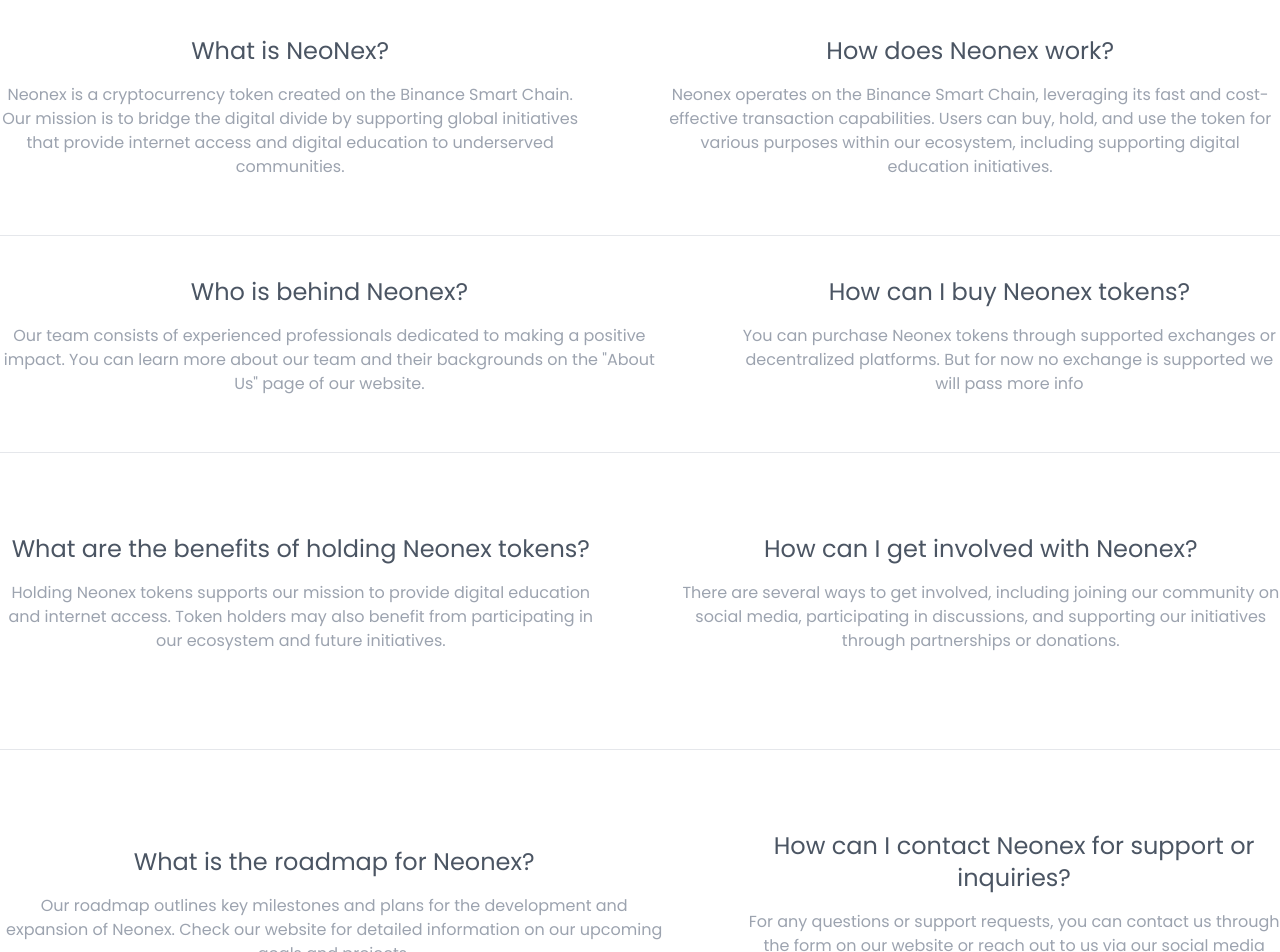
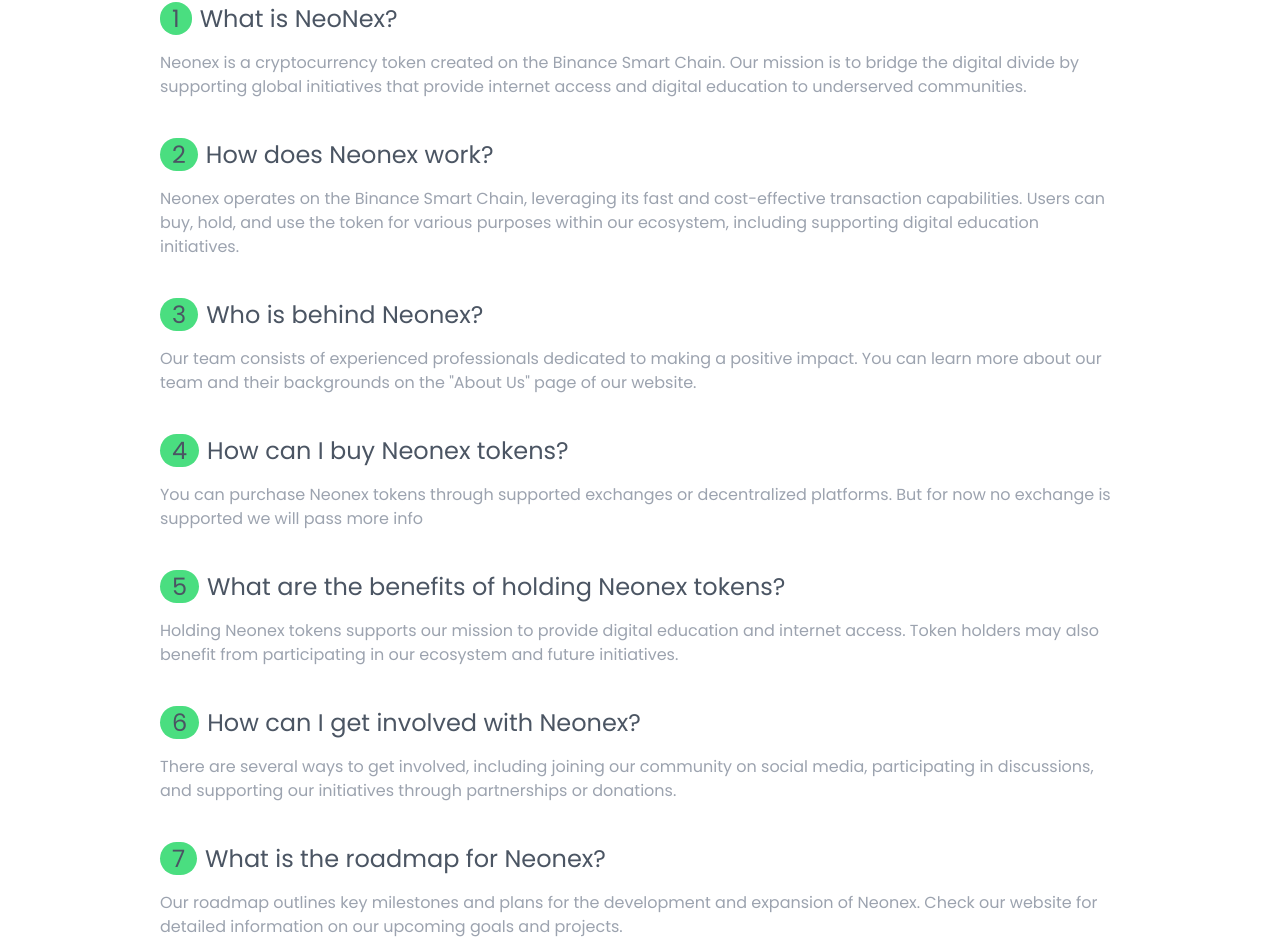
Before and after one commit to Demilade362/NeoNex-App, a Next.js app: page /faq in a window 1280 px wide. Shown: the part 205-1157 px from the top of the page. Built offline with nearby package versions, Linux system fonts and the light colour scheme.

Commit message:
faq redesign

```diff
--- a/app/faq/page.jsx
+++ b/app/faq/page.jsx
@@ -1,66 +1,60 @@
 
 export default function page() {
     return (
-        <div className="container mx-auto my-20">
-            <h3 className="text-4xl text-pretty bg-clip-text text-transparent bg-gradient-to-r from-green-500 to-yellow-500 text-center">
+        <div className="container mx-auto mb-20 mt-12" style={{
+            maxWidth: '960px',
+        }}>
+            <h3 className="text-4xl text-pretty bg-clip-text text-transparent bg-gradient-to-r from-green-500 to-yellow-500">
                 Frequently Asked Questions?
             </h3>
             <section className="my-10">
-                <div className="flex lg:flex-row items-center gap-20 justify-between flex-col">
-                    <div className="mb-4 text-center"><span className="text-2xl mb-4">
+                <div>
+                    <div className="mb-10"><span className="text-2xl mb-4">
+                        <span className="bg-green-400 px-3 rounded-full me-2">1</span>
                         What is NeoNex?
                     </span>
                         <p className="mt-4 text-gray-400">Neonex is a cryptocurrency token created on the Binance Smart Chain. Our mission is to bridge the digital divide by supporting global initiatives that provide internet access and digital education to underserved communities.</p>
                     </div>
-                    <div className="mb-4 text-center"><span className="text-2xl mb-4">
+                    <div className="mb-10"><span className="text-2xl mb-4">
+                    <span className="bg-green-400 px-3 rounded-full me-2">2</span>
                         How does Neonex work?
                     </span>
                         <p className="mt-4 text-gray-400">Neonex operates on the Binance Smart Chain, leveraging its fast and cost-effective transaction capabilities. Users can buy, hold, and use the token for various purposes within our ecosystem, including supporting digital education initiatives.</p>
                     </div>
-                </div>
-            </section>
-            <hr />
-            <section className="my-10">
-                <div className="flex lg:flex-row items-center gap-20 justify-between flex-col">
-
-                    <div className="mb-4 text-center"><span className="text-2xl mb-4">
+                    <div className="mb-10"><span className="text-2xl mb-4">
+                    <span className="bg-green-400 px-3 rounded-full me-2">3</span>
                         Who is behind Neonex?
                     </span>
                         <p className="mt-4 text-gray-400">Our team consists of experienced professionals dedicated to making a positive impact. You can learn more about our team and their backgrounds on the "About Us" page of our website.</p>
                     </div>
-                    <div className="mb-4 text-center"><span className="text-2xl mb-4">
+                    <div className="mb-10"><span className="text-2xl mb-4">
+                    <span className="bg-green-400 px-3 rounded-full me-2">4</span>
                         How can I buy Neonex tokens?
                     </span>
                         <p className="mt-4 text-gray-400">You can purchase Neonex tokens through supported exchanges or decentralized platforms. But for now no exchange is supported we will pass more info</p>
                     </div>
-                </div>
-            </section>
-            <hr />
-            <section className="my-20">
-                <div className="flex lg:flex-row items-center gap-20 justify-between flex-col">
-                    <div className="mb-4 text-center"><span className="text-2xl mb-4">
+                    <div className="mb-10"><span className="text-2xl mb-4">
+                    <span className="bg-green-400 px-3 rounded-full me-2">5</span>
                         What are the benefits of holding Neonex tokens?
                     </span>
                         <p className="mt-4 text-gray-400">Holding Neonex tokens supports our mission to provide digital education and internet access. Token holders may also benefit from participating in our ecosystem and future initiatives.</p>
                     </div>
 
-                    <div className="mb-4 text-center"><span className="text-2xl mb-4">
+                    <div className="mb-10"><span className="text-2xl mb-4">
+                    <span className="bg-green-400 px-3 rounded-full me-2">6</span>
                         How can I get involved with Neonex?
                     </span>
                         <p className="mt-4 text-gray-400">There are several ways to get involved, including joining our community on social media, participating in discussions, and supporting our initiatives through partnerships or donations.</p>
                     </div>
-                </div>
-            </section>
-            <hr />
-            <section className="my-20">
-                <div className="flex lg:flex-row items-center gap-20 justify-between flex-col">
-                    <div className="mb-4 text-center"><span className="text-2xl mb-4">
+                    <div className="mb-10"><span className="text-2xl mb-4">
+                    <span className="bg-green-400 px-3 rounded-full me-2">7</span>
                         What is the roadmap for Neonex?
                     </span>
                         <p className="mt-4 text-gray-400">Our roadmap outlines key milestones and plans for the development and expansion of Neonex. Check our website for detailed information on our upcoming goals and projects.</p>
                     </div>
 
-                    <div className="mb-4 text-center"><span className="text-2xl mb-4">
+                    <div className="mb-10"><span className="text-2xl mb-4">
+                    <span className="bg-green-400 px-3 rounded-full me-2">8</span>
                         How can I contact Neonex for support or inquiries?
                     </span>
                         <p className="mt-4 text-gray-400">For any questions or support requests, you can contact us through the form on our website or reach out to us via our social media channels.</p>
--- a/app/page.jsx
+++ b/app/page.jsx
@@ -86,6 +86,13 @@
           </form>
         </div>
       </section>
+      <section className="my-20">
+        <div className="container mx-auto">
+          <h1 className="text-3xl text-center text-pretty bg-clip-text text-transparent bg-gradient-to-r from-green-500 to-yellow-500">
+            NeoNex RoadMap
+          </h1>
+        </div>
+      </section>
     </>
   );
 }
```
